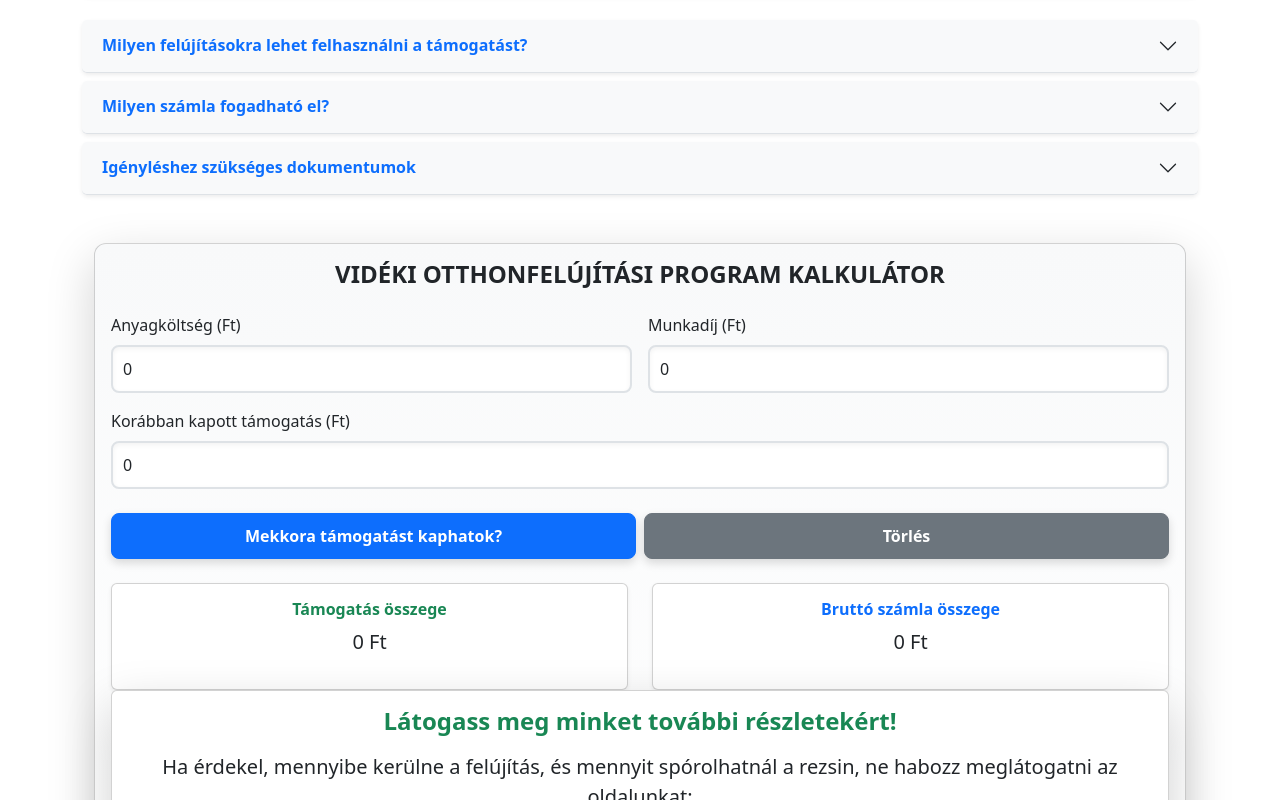
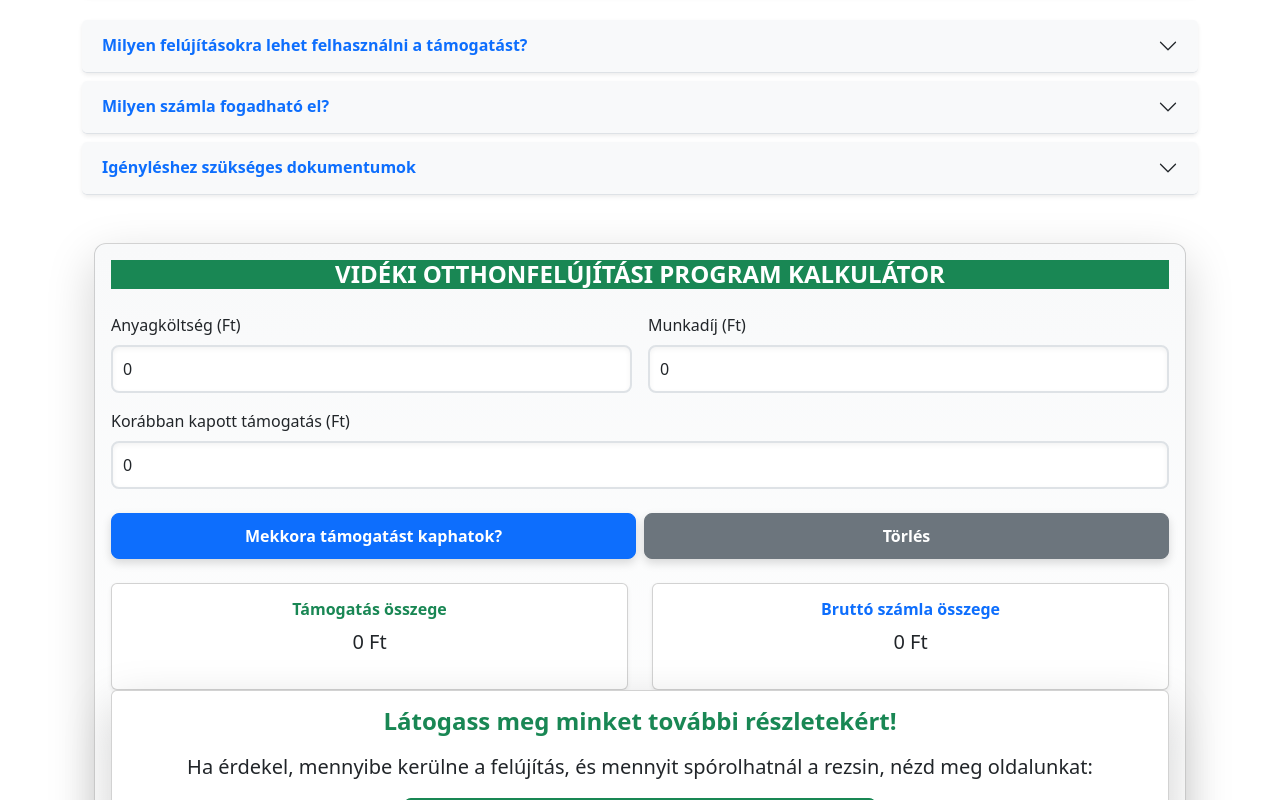
Before and after one commit to fogarasipeti/otthonfelujitas, an Angular app: page / in a window 1280 px wide. Both pictures are taken after a click on the button "Mekkora támogatást kaphatok?". Shown: the part 823-1623 px from the top of the page. Built offline with nearby package versions, Linux system fonts and the light colour scheme.

Commit message:
new style

```diff
--- a/package.json
+++ b/package.json
@@ -14,6 +14,7 @@
     "@angular/common": "^16.2.0",
     "@angular/compiler": "^16.2.0",
     "@angular/core": "^16.2.0",
+    "@angular/fire": "^7.6.0",
     "@angular/forms": "^16.2.0",
     "@angular/platform-browser": "^16.2.0",
     "@angular/platform-browser-dynamic": "^16.2.0",
--- a/src/app/app.component.html
+++ b/src/app/app.component.html
@@ -429,7 +429,9 @@
           height="80"
         />
         <div>
-          <p class="mb-0 fw-bold fs-5">OtthonIndex - itt az idő a megújulásra</p>
+          <p class="mb-0 fw-bold fs-5">
+            OtthonIndex - itt az idő a megújulásra
+          </p>
           <a
             href="http://otthonindex.hu"
             target="_blank"
--- a/src/app/app.module.ts
+++ b/src/app/app.module.ts
@@ -13,10 +13,7 @@ import { LoansComponent } from './loans/loans.component';
     DiscountsComponent,
     LoansComponent,
   ],
-  imports: [
-    BrowserModule,
-    FormsModule, // ngModel használata miatt
-  ],
+  imports: [BrowserModule, FormsModule],
   providers: [],
   bootstrap: [AppComponent],
 })
--- a/src/app/calculations/calculations.component.html
+++ b/src/app/calculations/calculations.component.html
@@ -4,7 +4,9 @@
     <div class="col-md-12">
       <div class="card calculator-card shadow-lg">
         <div class="card-body">
-          <h4 class="card-title text-center text-uppercase fw-bold mb-4">
+          <h4
+            class="card-title text-center text-uppercase fw-bold text-bg-success text-shadow mb-4"
+          >
             Vidéki Otthonfelújítási Program Kalkulátor
           </h4>
           <form (ngSubmit)="calculate()">
@@ -90,14 +92,14 @@
                   </h4>
                   <p class="fs-5">
                     Ha érdekel, mennyibe kerülne a felújítás, és mennyit
-                    spórolhatnál a rezsin, ne habozz meglátogatni az oldalunkat:
+                    spórolhatnál a rezsin, nézd meg oldalunkat:
                   </p>
                   <a
                     href="http://otthonindex.hu"
                     class="btn btn-success btn-lg fw-bold text-uppercase"
                     target="_blank"
                   >
-                    OtthonIndex - Nézd meg most!
+                    OtthonIndex - itt az idő a megújulásra
                   </a>
                 </div>
               </div>
--- a/tsconfig.json
+++ b/tsconfig.json
@@ -19,10 +19,7 @@
     "target": "ES2022",
     "module": "ES2022",
     "useDefineForClassFields": false,
-    "lib": [
-      "ES2022",
-      "dom"
-    ]
+    "lib": ["ES2022", "dom"]
   },
   "angularCompilerOptions": {
     "enableI18nLegacyMessageIdFormat": false,
```
Also changed, not shown: 1 other file (tests, documents, lock files or other folders).
